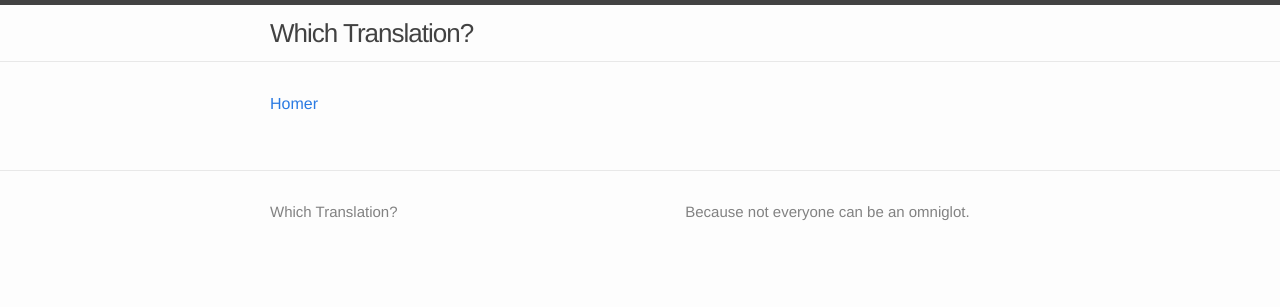
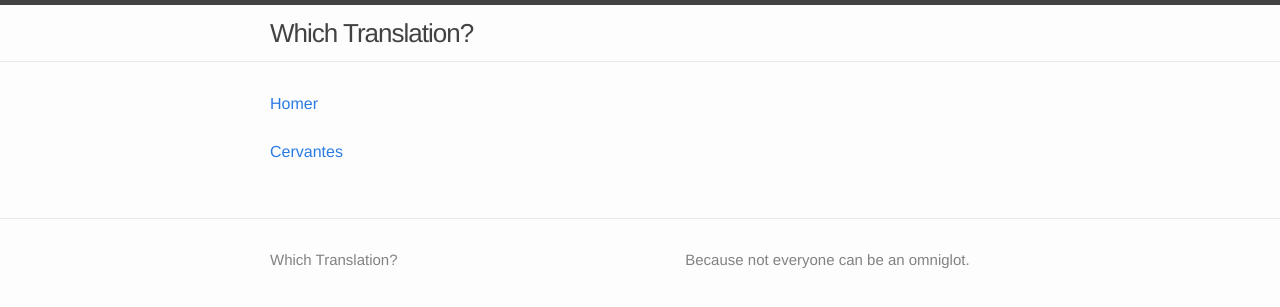
Before and after one commit to whichtranslation/whichtranslation, a Jekyll site: the page built from index.html, in a window 1280 px wide. Shown: the top 307 px of the page. Built offline with Jekyll 4.4.1, drawn with Linux system fonts in a browser that asks for light colours.

Commit message:
Link Cervantes

```diff
--- a/index.html
+++ b/index.html
@@ -5,6 +5,7 @@ layout: default
 <div class="home">
 
   <a href="homer">Homer</a><br/><br/>
+  <a href="cervantes">Cervantes</a><br/><br/>
   <!--
   <h1 class="page-heading">Posts</h1>
 
```
